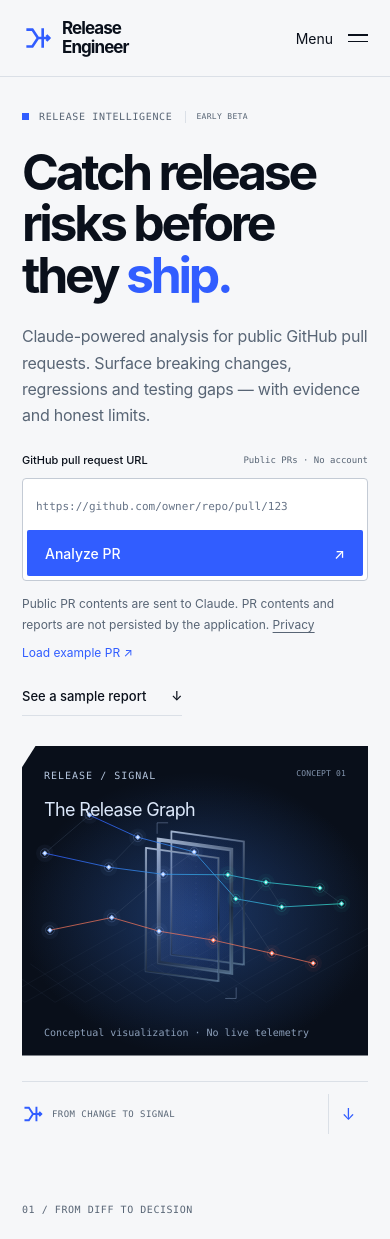
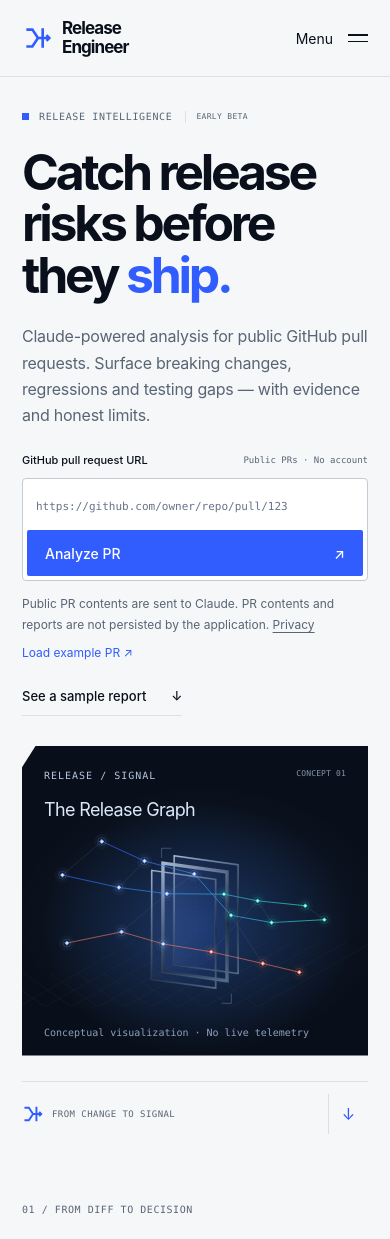
Before and after one commit to ozankenangungor/release-engineer, a Next.js app: page / in a window 390 px wide. Shown: the top 1239 px of the page. Built offline with nearby package versions, Linux system fonts and the light colour scheme.

Commit message:
fix: improve mobile release graph spacing and title layout (#27)

```diff
--- a/src/app/globals.css
+++ b/src/app/globals.css
@@ -2327,7 +2327,7 @@ button:disabled {
     inset: 25px -25px 20px;
   }
   .scene-fallback {
-    transform: scale(1.45);
+    transform: translateY(16px) scale(1.28);
   }
   .graph-label-source {
     left: 15%;
```
Also changed, not shown: 3 other files (tests, documents, lock files or other folders).
